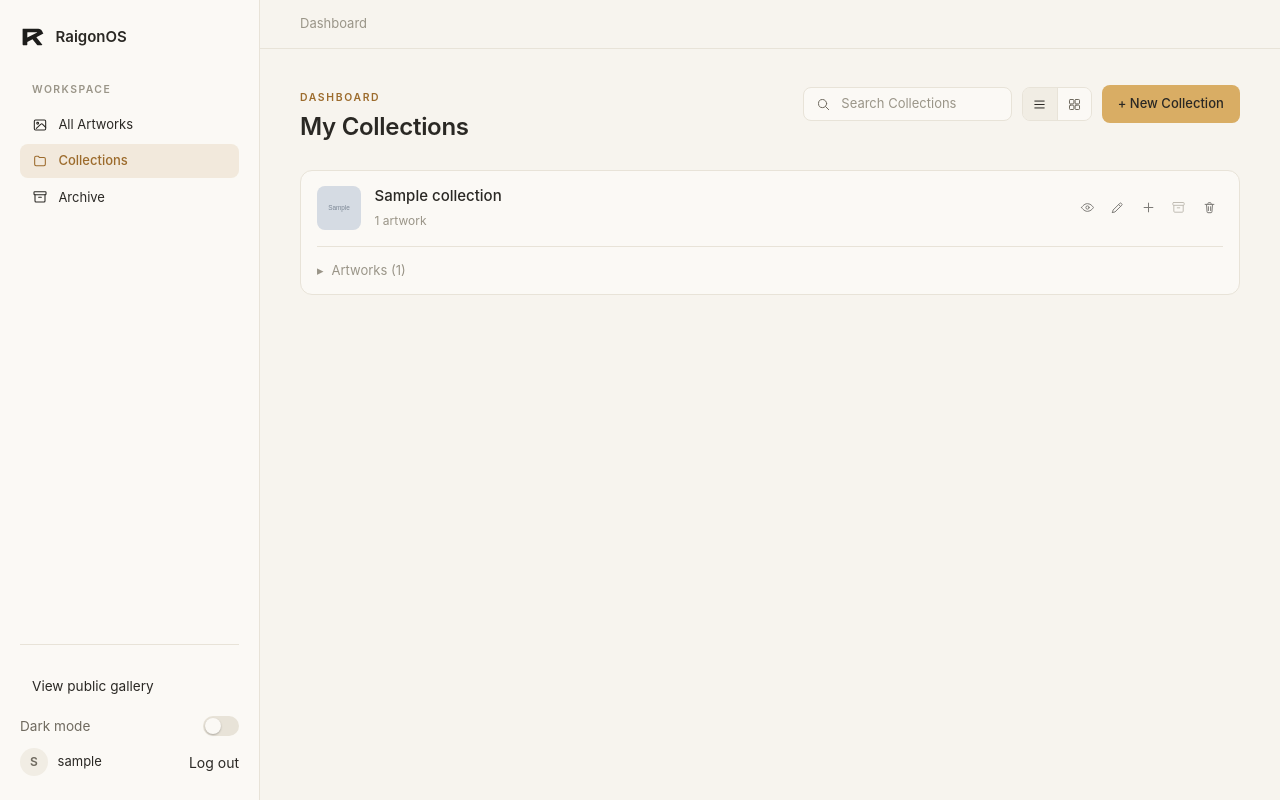
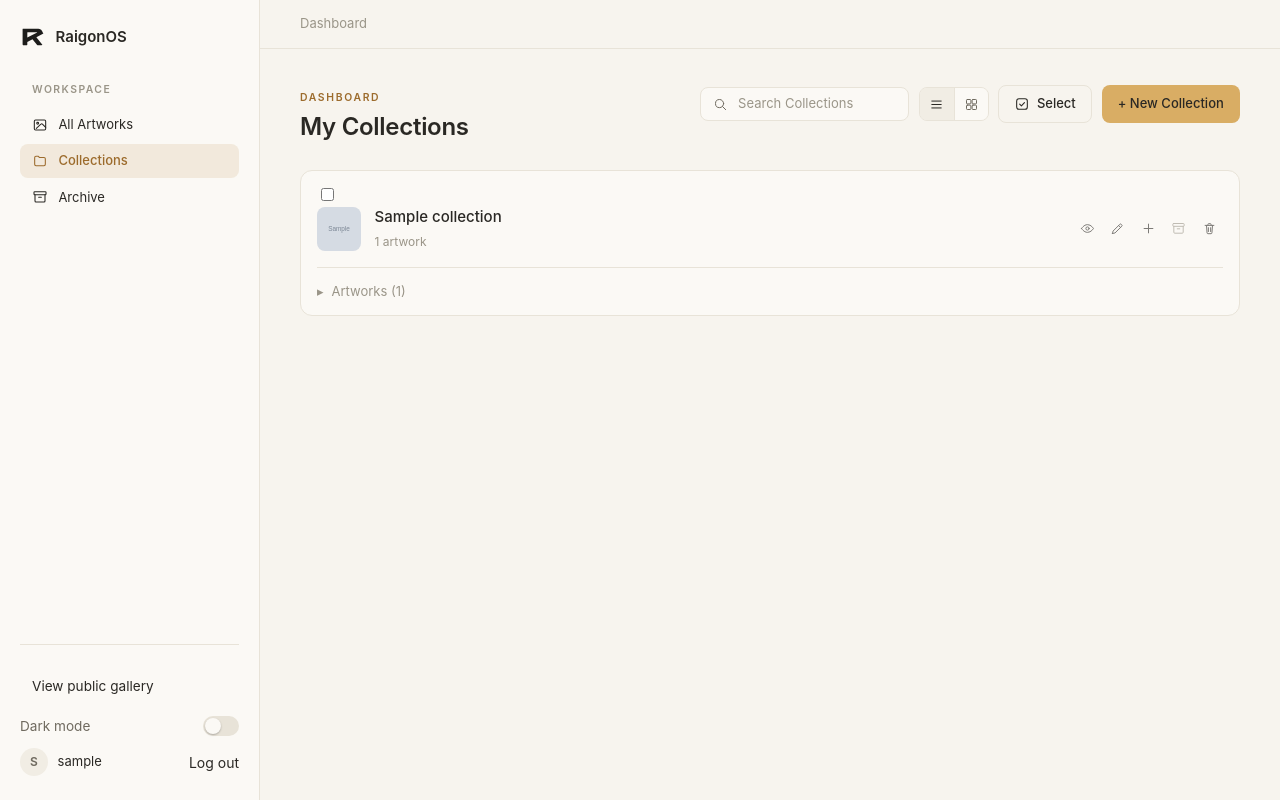
Before and after one commit to raigonlab/raigonos, a Django app: page /dashboard/ in a window 1280 px wide. Run offline with Django 5.2, Linux system fonts and the light colour scheme; a user stored in the database is signed in; tables that the repository leaves empty hold one stand-in row (values such as "Sample post"); grey boxes marked "Sample" are stand-in pictures; some web fonts are replaced.

Commit message:
Add a Select mode to the dashboard lists with a contextual bulk-action bar

```diff
--- a/gallery/templates/gallery/_artwork_row.html
+++ b/gallery/templates/gallery/_artwork_row.html
@@ -1,4 +1,7 @@
 <li class="dash-artwork-row">
+  {% if selectable %}
+    <input type="checkbox" class="dash-select-box" name="ids" value="{{ artwork.pk }}" form="bulk-form" aria-label="Select {{ artwork.title }}">
+  {% endif %}
   <a href="{% url 'gallery:artwork_manage' artwork.pk %}" class="dash-artwork-link">
     {% if artwork.image %}
       <img src="{{ artwork.image.url }}" alt="" class="dash-thumb">
--- /dev/null
+++ b/gallery/templates/gallery/_bulk_bar.html
@@ -0,0 +1,21 @@
+{% comment %}
+  Contextual bulk-action bar, shown only while the page is in Select mode.
+  Checkboxes inside the cards point at this form via form="bulk-form".
+{% endcomment %}
+<form method="post" action="{{ bulk_url }}" id="bulk-form" class="dash-bulk-bar" data-dash-bulk-bar hidden>
+  {% csrf_token %}
+  <input type="hidden" name="next" value="{{ request.get_full_path }}">
+  <span class="dash-bulk-count"><strong data-dash-bulk-count>0</strong> selected</span>
+  <button type="button" class="dash-bulk-link" data-dash-select-all>Select all</button>
+  <span class="dash-bulk-spacer"></span>
+  {% if bulk_kind == 'collections' %}
+    <button type="submit" name="action" value="draft" class="dash-btn dash-btn-quiet dash-btn-sm" data-dash-bulk-action>Move to Draft</button>
+    <button type="submit" name="action" value="publish" class="dash-btn dash-btn-quiet dash-btn-sm" data-dash-bulk-action>Publish</button>
+    <button type="submit" name="action" value="archive" class="dash-btn dash-btn-quiet dash-btn-sm" data-dash-bulk-action>Archive</button>
+  {% endif %}
+  <button type="submit" name="action" value="delete" class="dash-btn dash-btn-danger dash-btn-sm" data-dash-bulk-action>
+    <svg class="dash-icon"><use href="#icon-trash"></use></svg>
+    Delete
+  </button>
+  <button type="button" class="dash-bulk-link" data-dash-select-cancel>Cancel</button>
+</form>
--- a/gallery/templates/gallery/_icon_sprite.html
+++ b/gallery/templates/gallery/_icon_sprite.html
@@ -56,6 +56,10 @@
       <path d="M4.5 8.5V18a1.5 1.5 0 0 0 1.5 1.5h12a1.5 1.5 0 0 0 1.5-1.5V8.5" />
       <line x1="10" y1="12.5" x2="14" y2="12.5" />
     </symbol>
+    <symbol id="icon-select" viewBox="0 0 24 24" fill="none" stroke="currentColor" stroke-width="1.6" stroke-linecap="round" stroke-linejoin="round">
+      <rect x="4" y="4" width="16" height="16" rx="3.5" />
+      <path d="M8.5 12.2l2.6 2.6 4.6-5" />
+    </symbol>
     <symbol id="icon-more" viewBox="0 0 24 24" fill="currentColor" stroke="none">
       <circle cx="5.5" cy="12" r="1.6" />
       <circle cx="12" cy="12" r="1.6" />
--- /dev/null
+++ b/gallery/templates/gallery/_select_toggle.html
@@ -0,0 +1,4 @@
+<button type="button" class="dash-btn dash-btn-ghost dash-btn-select" data-dash-select-toggle aria-pressed="false">
+  <svg class="dash-icon"><use href="#icon-select"></use></svg>
+  Select
+</button>
--- a/gallery/templates/gallery/artwork_list.html
+++ b/gallery/templates/gallery/artwork_list.html
@@ -16,13 +16,16 @@
     <div class="dash-page-actions">
       {% include 'gallery/_search_box.html' with search_placeholder='Search Artworks' %}
       {% include 'gallery/_view_toggle.html' %}
+      {% include 'gallery/_select_toggle.html' %}
     </div>
   </div>
 
   {% if artworks %}
+    {% url 'gallery:artwork_bulk_delete' as bulk_url %}
+    {% include 'gallery/_bulk_bar.html' with bulk_kind='artworks' %}
     <ul class="dash-artwork-list dash-artwork-list-flat" data-dash-view-target>
       {% for artwork in artworks %}
-        {% include 'gallery/_artwork_row.html' with show_collection=True %}
+        {% include 'gallery/_artwork_row.html' with show_collection=True selectable=True %}
       {% endfor %}
     </ul>
     {% include 'gallery/_view_init_script.html' %}
--- a/gallery/templates/gallery/collection_manage.html
+++ b/gallery/templates/gallery/collection_manage.html
@@ -19,6 +19,7 @@
     <div class="dash-page-actions">
       {% include 'gallery/_search_box.html' with search_placeholder='Search this Collection' %}
       {% include 'gallery/_view_toggle.html' %}
+      {% include 'gallery/_select_toggle.html' %}
       <a href="{% url 'gallery:artwork_create' collection.slug %}" class="dash-btn dash-btn-primary">+ Add Artwork</a>
     </div>
   </div>
@@ -65,9 +66,11 @@
   </div>
 
   {% if artworks %}
+    {% url 'gallery:artwork_bulk_delete' as bulk_url %}
+    {% include 'gallery/_bulk_bar.html' with bulk_kind='artworks' %}
     <ul class="dash-artwork-list dash-artwork-list-flat" data-dash-view-target>
       {% for artwork in artworks %}
-        {% include 'gallery/_artwork_row.html' %}
+        {% include 'gallery/_artwork_row.html' with selectable=True %}
       {% endfor %}
     </ul>
     {% include 'gallery/_view_init_script.html' %}
--- a/gallery/templates/gallery/dashboard.html
+++ b/gallery/templates/gallery/dashboard.html
@@ -11,15 +11,19 @@
     <div class="dash-page-actions">
       {% include 'gallery/_search_box.html' with search_placeholder='Search Collections' %}
       {% include 'gallery/_view_toggle.html' %}
+      {% include 'gallery/_select_toggle.html' %}
       <a href="{% url 'gallery:collection_create' %}" class="dash-btn dash-btn-primary">+ New Collection</a>
     </div>
   </div>
 
   {% if collections %}
+    {% url 'gallery:collection_bulk_action' as bulk_url %}
+    {% include 'gallery/_bulk_bar.html' with bulk_kind='collections' %}
     <ul class="dash-collection-list" data-dash-view-target>
       {% for collection in collections %}
         {% with count=collection.artworks.count %}
           <li class="dash-collection-card">
+            <input type="checkbox" class="dash-select-box" name="ids" value="{{ collection.pk }}" form="bulk-form" aria-label="Select {{ collection.title }}">
             <div class="dash-collection-header">
               <a href="{% url 'gallery:collection_manage' collection.slug %}" class="dash-collection-link">
                 <div class="dash-collection-cover">
--- a/static/js/dashboard.js
+++ b/static/js/dashboard.js
@@ -109,6 +109,101 @@
   });
 })();
 
+// Select mode (bulk management): the "Select" button turns the list into
+// selectable cards and reveals the bulk-action bar. Clicking a card
+// toggles it instead of opening it; Escape or Cancel leaves the mode.
+// Deleting still goes through a server-rendered confirmation page.
+(function () {
+  var toggle = document.querySelector('[data-dash-select-toggle]');
+  if (!toggle) {
+    return;
+  }
+
+  var target = document.querySelector('[data-dash-view-target]');
+  var bar = document.querySelector('[data-dash-bulk-bar]');
+  if (!target || !bar) {
+    toggle.hidden = true;
+    return;
+  }
+
+  var boxes = Array.prototype.slice.call(target.querySelectorAll('.dash-select-box'));
+  var countEl = bar.querySelector('[data-dash-bulk-count]');
+  var actionButtons = bar.querySelectorAll('[data-dash-bulk-action]');
+
+  function selecting() {
+    return target.classList.contains('is-selecting');
+  }
+
+  function sync() {
+    var count = 0;
+    boxes.forEach(function (box) {
+      if (box.checked) {
+        count += 1;
+      }
+      box.closest('li').classList.toggle('is-selected', box.checked);
+    });
+    countEl.textContent = count;
+    actionButtons.forEach(function (btn) {
+      btn.disabled = count === 0;
+    });
+  }
+
+  function setSelecting(on) {
+    target.classList.toggle('is-selecting', on);
+    bar.hidden = !on;
+    toggle.setAttribute('aria-pressed', on ? 'true' : 'false');
+    toggle.classList.toggle('is-active', on);
+    if (!on) {
+      boxes.forEach(function (box) {
+        box.checked = false;
+      });
+    }
+    sync();
+  }
+
+  toggle.addEventListener('click', function () {
+    setSelecting(!selecting());
+  });
+
+  bar.querySelector('[data-dash-select-cancel]').addEventListener('click', function () {
+    setSelecting(false);
+  });
+
+  bar.querySelector('[data-dash-select-all]').addEventListener('click', function () {
+    var all = boxes.every(function (box) {
+      return box.checked;
+    });
+    boxes.forEach(function (box) {
+      box.checked = !all;
+    });
+    sync();
+  });
+
+  target.addEventListener('click', function (event) {
+    if (!selecting()) {
+      return;
+    }
+    var item = event.target.closest('li');
+    var box = item && item.querySelector(':scope > .dash-select-box');
+    if (!box || event.target === box) {
+      return;
+    }
+    event.preventDefault();
+    box.checked = !box.checked;
+    sync();
+  });
+
+  target.addEventListener('change', sync);
+
+  document.addEventListener('keydown', function (event) {
+    if (event.key === 'Escape' && selecting()) {
+      setSelecting(false);
+    }
+  });
+
+  sync();
+})();
+
 // Overflow menus (<details data-dash-menu>): close on outside click or
 // Escape, like a native menu.
 (function () {
```
